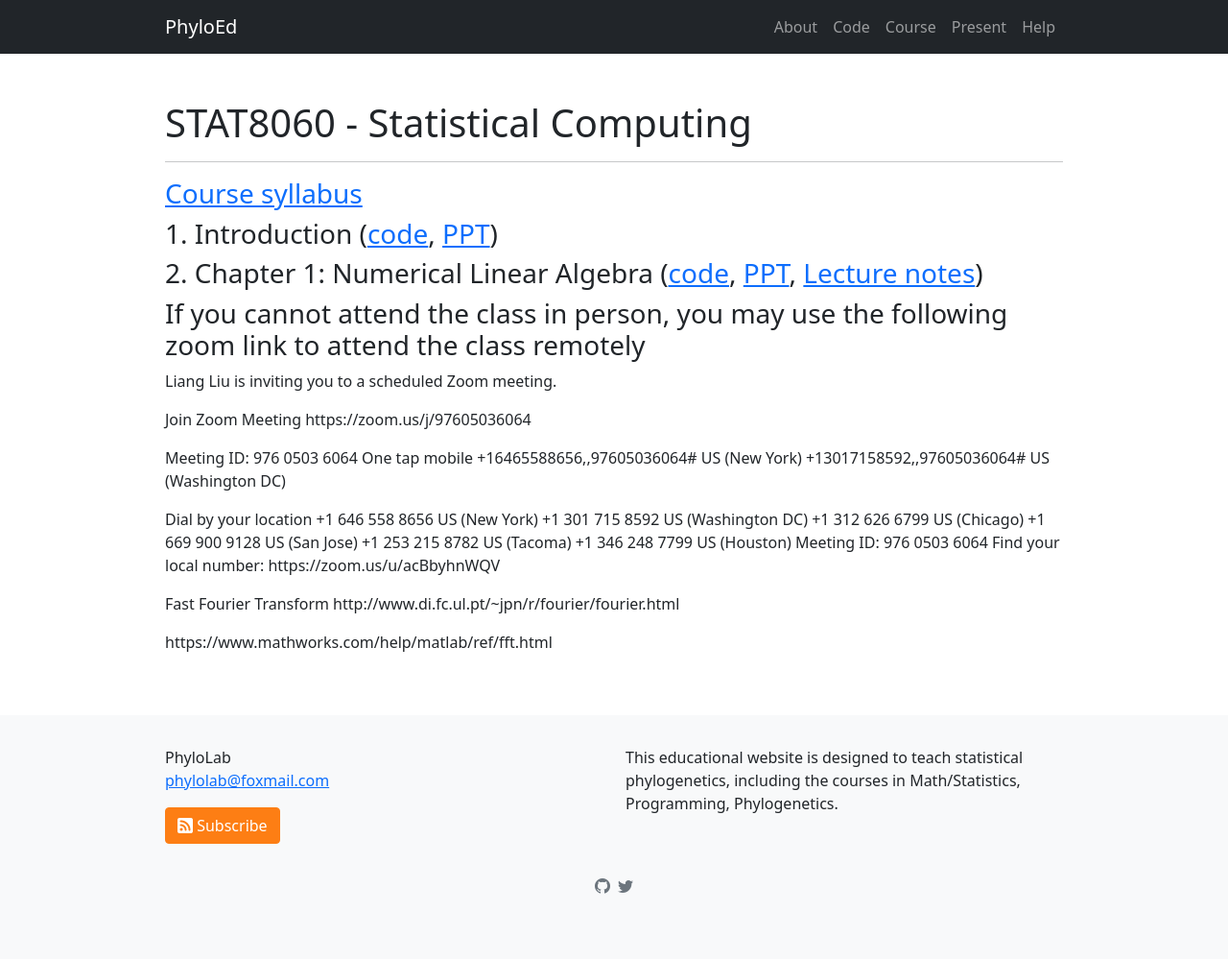
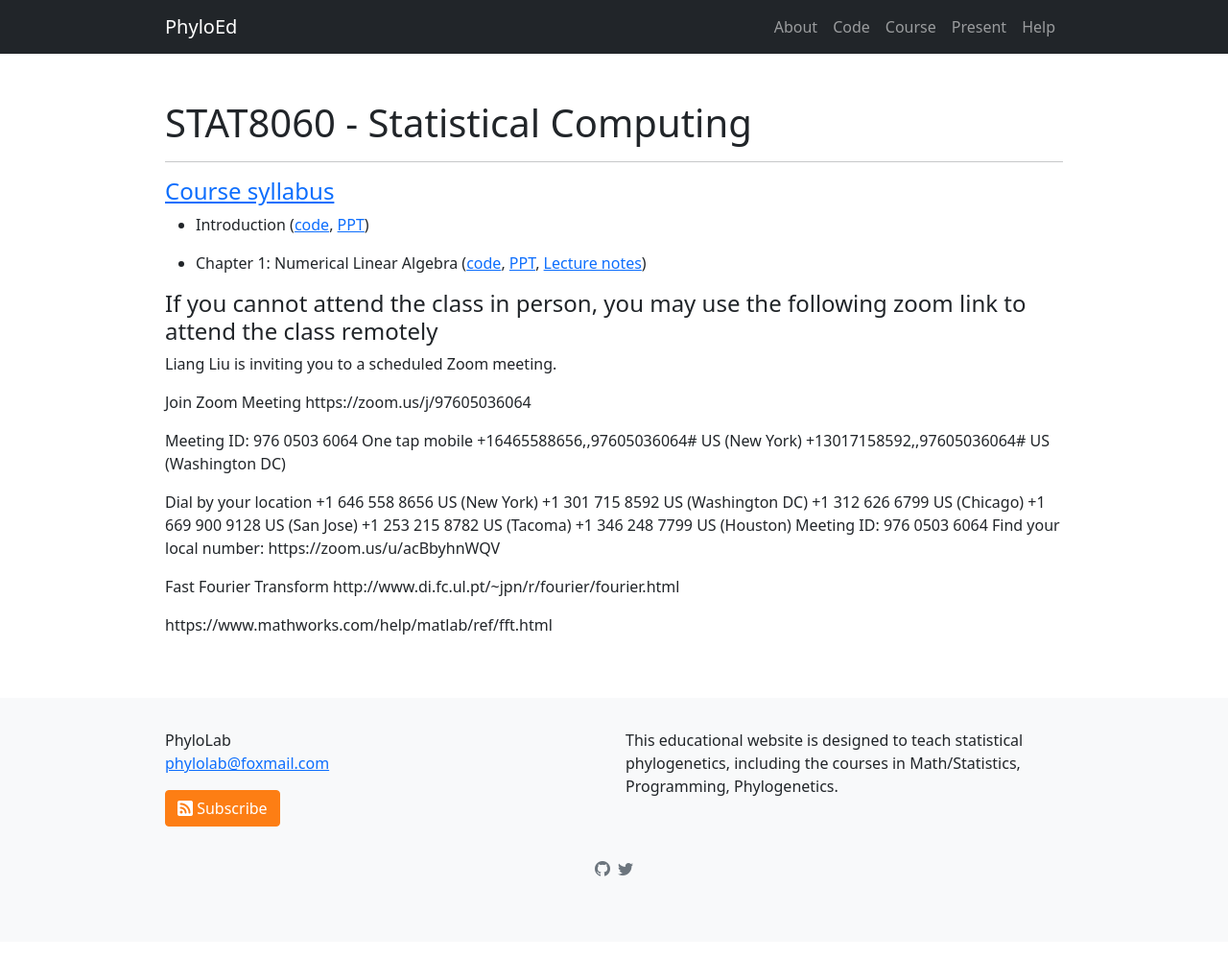
Before and after one commit to lliu1871/PhyEd, a Jekyll site: the page built from course/STAT8060/index.md, in a window 1280 px wide. Shown: the whole page at 96% size. Built offline with Jekyll 4.4.1, drawn with Linux system fonts in a browser that asks for light colours; our own code applies the rules of GitHub Pages for plain Markdown files.

Commit message:
Update index.md

```diff
--- a/course/STAT8060/index.md
+++ b/course/STAT8060/index.md
@@ -8,13 +8,13 @@ permalink: /course/stat8060
 
 ---------------------------------------------------------------------------
 
-### [Course syllabus](STAT8060_syllabus.pdf)
+#### [Course syllabus](STAT8060_syllabus.pdf)
 
-### 1. Introduction ([code](STAT8060_code.html), [PPT](STAT8060_1.pptx))
+- Introduction ([code](STAT8060_code.html), [PPT](STAT8060_1.pptx))
 
-### 2. Chapter 1: Numerical Linear Algebra ([code](STAT8060_code.html), [PPT](STAT8060_2.pptx), [Lecture notes](Chapter_4_Numerical_Matrix_Analysis.pdf))
+- Chapter 1: Numerical Linear Algebra ([code](STAT8060_code.html), [PPT](STAT8060_2.pptx), [Lecture notes](Chapter_4_Numerical_Matrix_Analysis.pdf))
 
-### If you cannot attend the class in person, you may use the following zoom link to attend the class remotely
+#### If you cannot attend the class in person, you may use the following zoom link to attend the class remotely
 
 Liang Liu is inviting you to a scheduled Zoom meeting.
 
```
